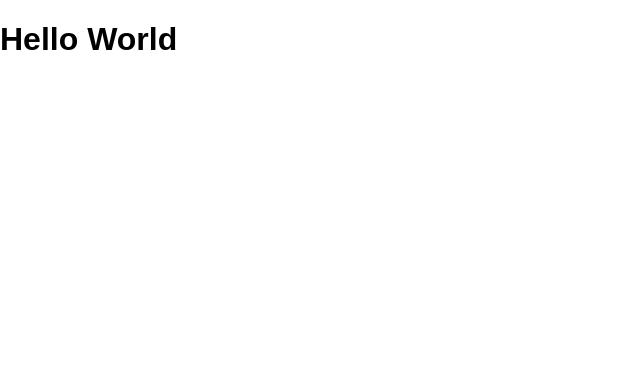
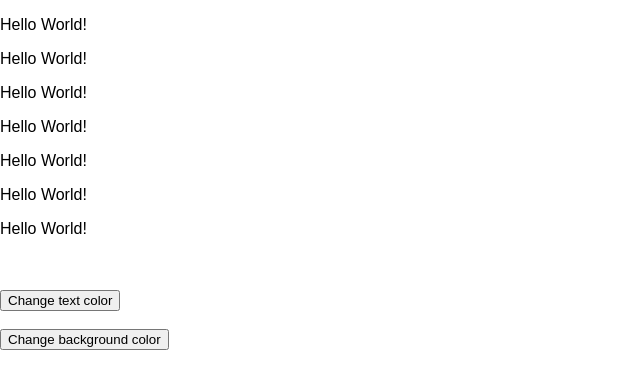
Before and after one commit to MikitaAleksandrovich/d3js-practice, a plain HTML site: page index.html in a window 1280 px wide. Shown: the whole page, without its empty margins (0-640 px from the left). Drawn offline with nearby package versions, Linux system fonts and the light colour scheme.

Commit message:
Work with d3 selectors

```diff
--- a/index.html
+++ b/index.html
@@ -9,6 +9,7 @@
 
     <link rel="stylesheet" href="./styles.css">
 
+    <script src="https://d3js.org/d3.v5.min.js"></script>
 
     <title>
         D3 JS Practice
@@ -16,10 +17,100 @@
 </head>
 
 <body>
-        <h1>Hello World</h1>
+
+    <p>Hello World!</p>
+    <p>Hello World!</p>
+    <p>Hello World!</p>
+    <p>Hello World!</p>
+    <p>Hello World!</p>
+    <p>Hello World!</p>
+    <p>Hello World!</p>
+
+    <br/>
+    <br/>
+
+    <button onclick="onChangeColor()">
+        Change text color
+    </button>
+
+    <br />
+    <br />
+
+    <button onclick="onChangeBackground()">
+        Change background color
+    </button>
+
 </body>
 
 <script>
+
+    // // Change color of p elements using JS
+    // const paragraphs = document.getElementsByTagName("p");
+    // for(let i = 0; i < paragraphs.length; i++) {
+    //     let paragraph = paragraphs.item(i);
+    //     paragraph.style.setProperty("color", "blue");
+    // }
+
+
+    // // Change color of p elements using d3
+    // d3.selectAll("p").style("color", "blue", null);
+    // d3.select('body').style('background-color', 'gray');
+
+
+    // // Randomly style colors of p using d3
+    // d3.selectAll("p").style("color", () => "hsl(" + Math.random() * 360 + ", 100%, 50%)");
+
+    // d3.selectAll("p").style("color", (d, i) => {
+    //     return i % 2 ? "#ccc" : "#fff";
+    // });
+
+    // // Dynamicly change font-size of p using an array of data (values)
+    // d3.selectAll("p")
+    //     .data([12, 25, 5, 30, 12, 18])
+    //     .style("font-size", (d) => {
+    //         return d + "px";
+    //     });
+
+    const data_d3 = [12, 25, 5, 30, 12, 12];
+
+    // d3.selectAll("p")
+    //     .data(data_d3)
+    //         .style("font-size", (d) => { return d + "px"});
+
+
+
+    // // Add and delete data-nodes using enter and exit
+    // const p = d3.select("body")
+    //     .selectAll("p")
+    //     .data(data_d3)
+    //     .text((d) => { return d; });
+
+    // // // Enter…
+    // p.enter().append("p")
+    //     .text((d) => { return d; });
+
+    // // // Exit…
+    // p.exit().remove();
+
+
+    // d3 transitions
+    const onChangeBackground = () => {
+        d3.select("body")
+            .transition()
+            .duration(800)
+            .style("background-color", "grey");
+    }
+
+    const onChangeColor = () => {
+        d3.selectAll("p")
+            .transition()
+            .duration(550)
+            .style("color", (d, i) => {
+                return i % 2 ? "yellow" : "red";
+            });
+    };
+
+
 
 
 
```
Lines whose indentation alone changed are shown as unchanged.
